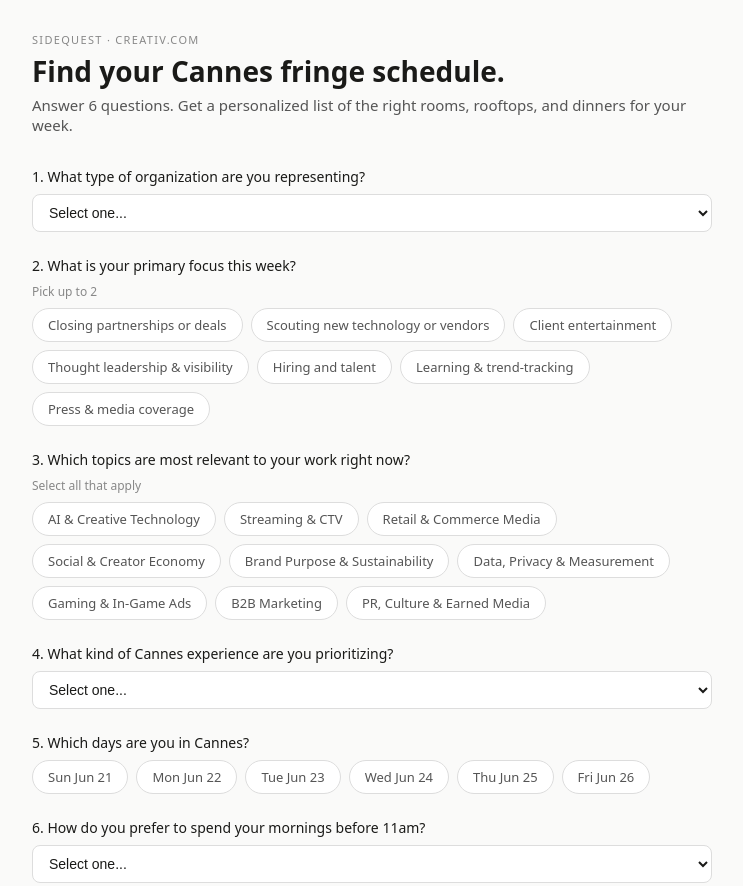
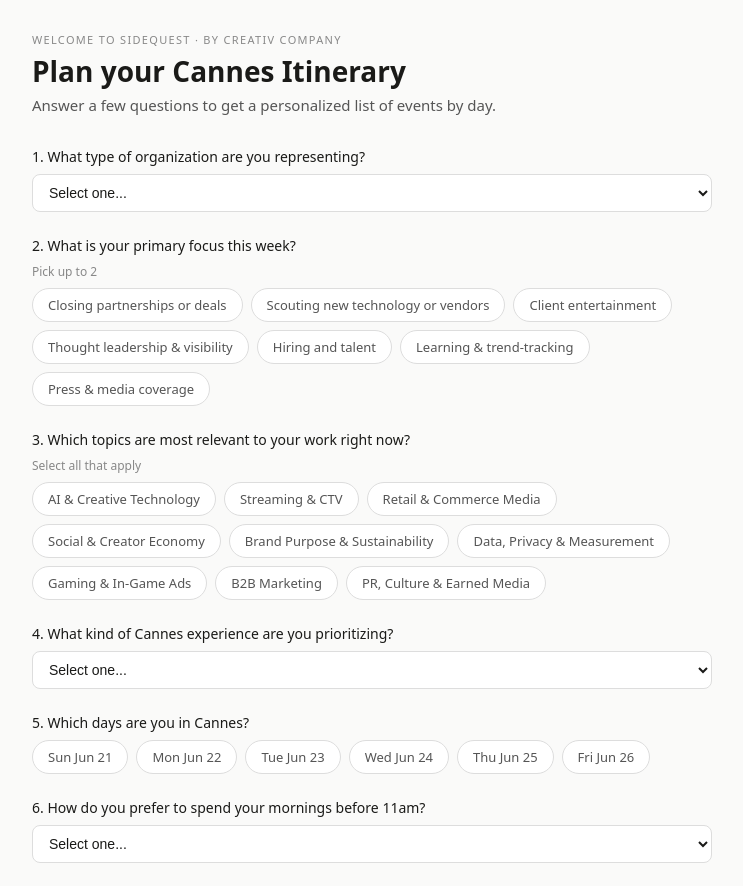
Before and after one commit to yumbbq/sidequest-cannes, a website: page public/index.html in a window 1280 px wide. Shown: the top 886 px of the page, without its empty margins (268-1011 px from the left). Drawn offline with Linux system fonts and the light colour scheme.

```diff
--- a/public/index.html
+++ b/public/index.html
@@ -37,9 +37,9 @@
 </head>
 <body>
 <div class="sq-wrap">
-  <div class="sq-logo">sidequest · creativ.com</div>
-  <div class="sq-title">Find your Cannes fringe schedule.</div>
-  <div class="sq-sub">Answer 6 questions. Get a personalized list of the right rooms, rooftops, and dinners for your week.</div>
+  <div class="sq-logo">Welcome to SideQuest · By Creativ Company</div>
+  <div class="sq-title">Plan your Cannes Itinerary</div>
+  <div class="sq-sub">Answer a few questions to get a personalized list of events by day.</div>
 
   <div id="formSection" class="sq-form">
     <div class="sq-field">
```
